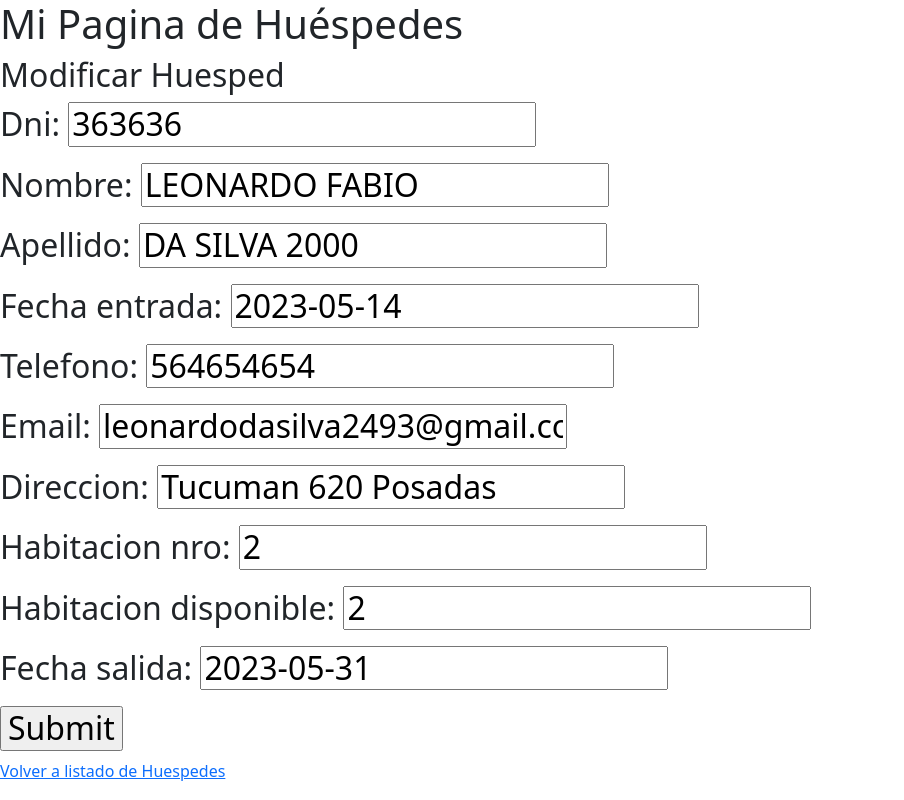
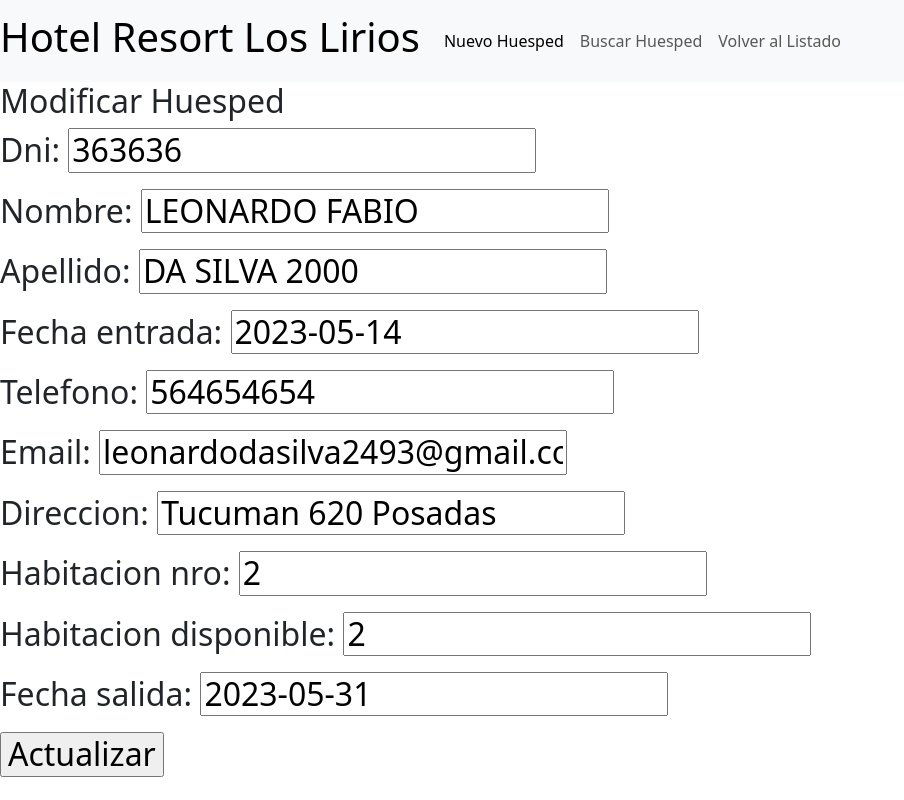
Before and after one commit to LeonardoDaSilva29/p_hotel, a Django app: page /mostrarHuesped/actualizar/363636 in a window 1280 px wide. Shown: the whole page, without its empty margins (0-904 px from the left). Run offline with Django 4.2, Linux system fonts and the light colour scheme; data comes from the database, SQL or seed files in the repository; both versions use the stored data as it was after the commit.

Commit message:
correccion de actualizar y borrar, todo funciona sin estilos

```diff
--- a/gestion_persona/templates/actualizarHuesped.html
+++ b/gestion_persona/templates/actualizarHuesped.html
@@ -2,16 +2,23 @@
 {% block titulo%} Modificar Huesped {% endblock %}
 {% block contenido %}
 
-<!-- Prestar aatención a la variable familiar.id -->
-<form action="/mostrarHuesped/actualizar/{{ persona.dni }}" method="post">
-    {% csrf_token %}
-    {{ form.as_p }}
-    <!-- CON EL .as_p SE QUEDAN LOS CAMPOS UNO DEBADO DEL OTRO -->
-    <input type="submit" value="Submit">
-</form>
+<!--
+<div>
+    <a href="{% url 'lista_huespedes' %}" class="btn btn-primary">Volver al Listado</a>
+    <a href="{% url 'bienvenida' %}" class="btn btn-primary">Volver a Inicio</a>
+</div>
+ -->
 
-<h2 style="color:green">{{msg_exito}}</h2>
 
-<a href="{% url 'lista_huespedes' %}">Volver a listado de Huespedes</a>
 
+<div>
+    <form action="/mostrarHuesped/actualizar/{{ persona.dni }}" method="post">
+        {% csrf_token %}
+        {{ form.as_p }}
+        <!-- CON EL .as_p SE QUEDAN LOS CAMPOS UNO DEBADO DEL OTRO -->
+        <input type="submit" value="Actualizar">
+    </form>
+
+    <h2 style="color:green">{{msg_exito}}</h2>
+</div>
 {% endblock %}
--- a/gestion_persona/templates/buscarHuesped.html
+++ b/gestion_persona/templates/buscarHuesped.html
@@ -2,7 +2,9 @@
 {% block titulo%} Buscar Huésped por nombre {% endblock %}
 {% block contenido %}
 
+<!--
 <a href="{% url 'bienvenida' %}" class="btn btn-primary">Volver a Inicio</a>
+-->
 
 <div class="container">
   <div class="card">
@@ -11,7 +13,7 @@
         <form action="/mostrarHuesped/buscar" method="post">
           {% csrf_token %}
           {{ form }}
-          <input type="submit" value="Submit">
+          <input type="submit" value="Buscar">
         </form>
 
         {% for persona in lista_persona %}
--- a/gestion_persona/templates/master.html
+++ b/gestion_persona/templates/master.html
@@ -15,7 +15,20 @@
 </head>
 
 <body>
-    <h1> Mi Pagina de Huéspedes </h1>
+    <nav class="navbar navbar-expand-lg navbar-light bg-light">
+        <a class="navbar-brand" href="{% url 'bienvenida' %}" ><h1>Hotel Resort Los Lirios</h1></a>
+        <button class="navbar-toggler" type="button" data-toggle="collapse" data-target="#navbarNavAltMarkup" aria-controls="navbarNavAltMarkup" aria-expanded="false" aria-label="Toggle navigation">
+          <span class="navbar-toggler-icon"></span>
+        </button>
+        <div class="collapse navbar-collapse" id="navbarNavAltMarkup">
+          <div class="navbar-nav">
+            <a class="nav-item nav-link active" href="/mostrarHuesped/alta">Nuevo Huesped<span class="sr-only"></span></a>
+            <a class="nav-item nav-link" href="/mostrarHuesped/buscar">Buscar Huesped</a>
+            <a class="nav-item nav-link" href="/mostrarHuesped/">Volver al Listado</a>
+          </div>
+        </div>
+    </nav>
+
     <h2>{% block titulo %}{% endblock %}<h2>
     {% block contenido %}{% endblock %}
 </body>
--- a/gestion_persona/views.py
+++ b/gestion_persona/views.py
@@ -56,13 +56,13 @@ class ActualizarHuesped(View):
   initial = {"dni":"", "nombre":"", "apellido":"", "fecha_entrada":"", "telefono":"", "email":"", "direccion":"", "habitacion_nro":"", "habitacion_disponible":"", "fecha_salida":""}
 
 
-  # prestar atención ahora el method get recibe un parametro pk == primaryKey == identificador único
+  # prestar atención ahora el method get recibe un parametro dni == dni == identificador único
   def get(self, request, dni):
       persona = get_object_or_404(Persona, dni=dni)
       form = self.form_class(instance=persona)
       return render(request, self.template_name, {'form':form,'persona': persona})
 
-  # prestar atención ahora el method post recibe un parametro pk == primaryKey == identificador único
+  # prestar atención ahora el method post recibe un parametro dni == dni == identificador único
   def post(self, request, dni):
       persona = get_object_or_404(Persona, dni=dni)
       form = self.form_class(request.POST ,instance=persona)
@@ -77,10 +77,10 @@ class ActualizarHuesped(View):
       return render(request, self.template_name, {"form": form})
 
 class BorrarHuesped(View):
-  template_name = 'gestion_persona/huespedes.html'
+  template_name = 'bienvenida.html'
 
 
-  # prestar atención ahora el method get recibe un parametro pk == primaryKey == identificador único
+  # prestar atención ahora el method get recibe un parametro dni == dni == identificador único
   def get(self, request, dni):
       persona = get_object_or_404(Persona, dni=dni)
       persona.delete()
--- a/hotel/urls.py
+++ b/hotel/urls.py
@@ -26,6 +26,6 @@ urlpatterns = [
     path('mostrarHuesped/alta', AltaHuesped.as_view()),
     # EL paramatro pk hace referencia al identificador único en la base de datos para Familiar.
     path('mostrarHuesped/actualizar/<int:dni>', ActualizarHuesped.as_view()), # NUEVA RUTA PARA actualizar FAMILIAR
-    path('mostrarHuesped/borrar/<int:pk>', BorrarHuesped.as_view()), # NUEVA RUTA PARA borrar FAMILIAR
+    path('mostrarHuesped/borrar/<int:dni>', BorrarHuesped.as_view()), # NUEVA RUTA PARA borrar FAMILIAR
 
     ]
```
Also changed, not shown: gestion_persona/templates/altaHuesped.html (+9 -5 lines), gestion_persona/templates/bienvenida.html (+1 -11 lines), gestion_persona/templates/huespedes.html (+6 -2 lines), db.sqlite3.
